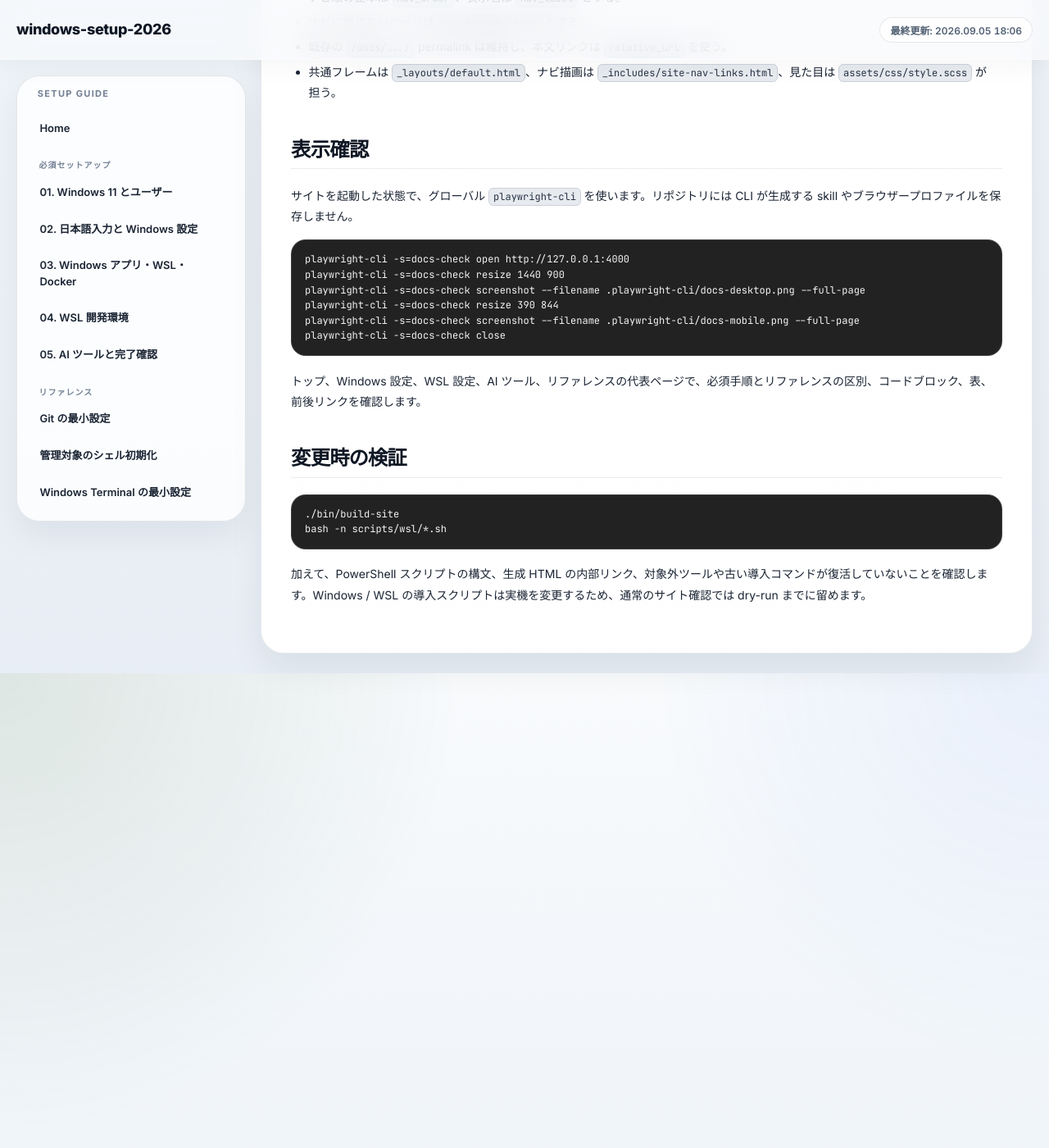
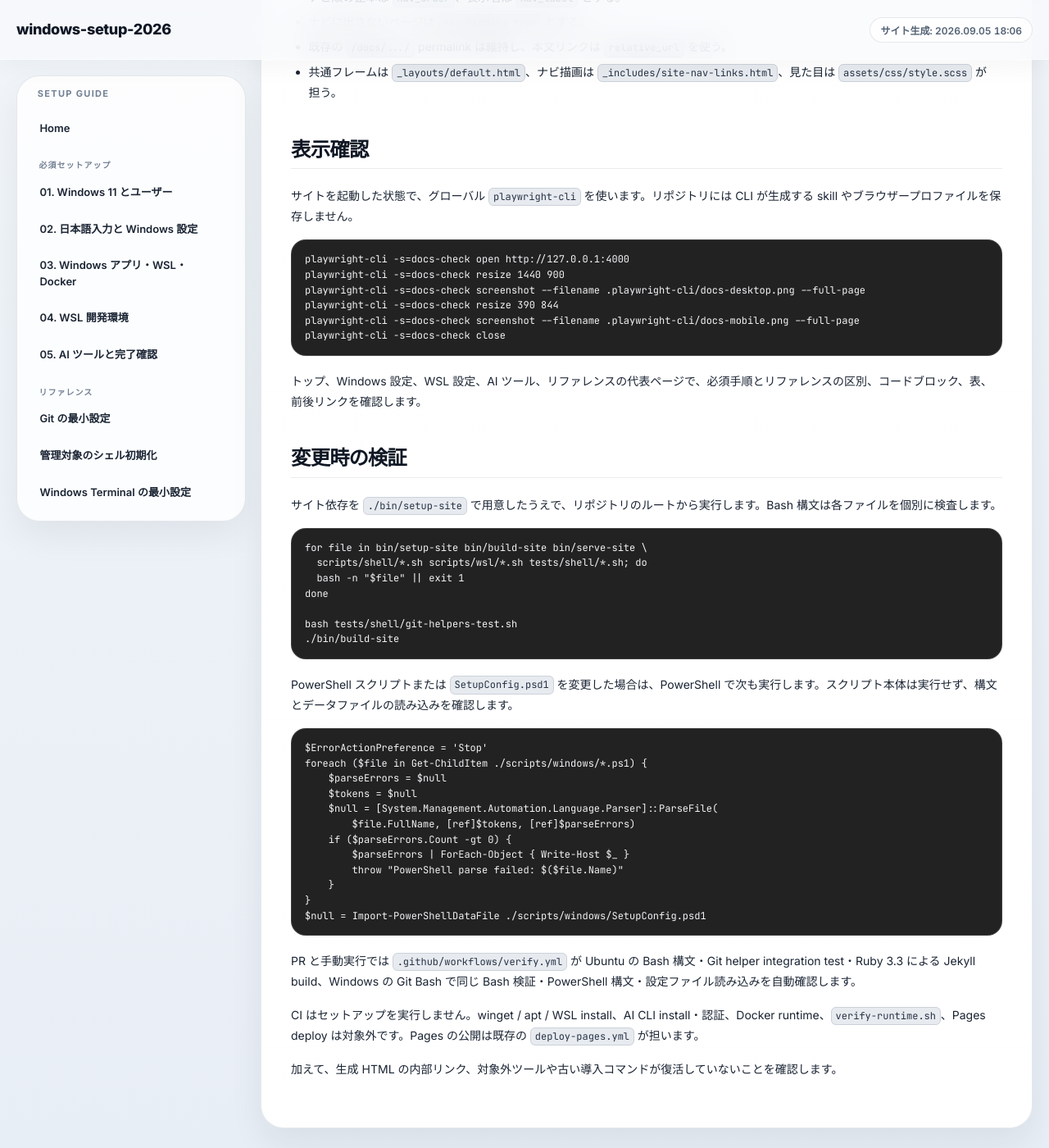
Before and after one commit to koumatsumoto/windows-setup-2026, a Jekyll site: the page built from AUTHORING.md, in a window 1280 px wide and 1400 px high, scrolled down 718 px. Shown: the whole window at 82% size. Built offline with Jekyll 4.4.1, drawn with Linux system fonts in a browser that asks for light colours; our own code applies the rules of GitHub Pages for plain Markdown files; some of the changed text lies outside the part shown.

Commit message:
fix: セットアップの段階別検証を整え PR CI を追加する
Step 4 は WSL 基盤だけを検証し、AI CLI の存在と認証は --final に限定する。
Windows は WSL2 と既定 distro を別々に判定する。
PR では構文・Git helper integration・Jekyll build を実行し、セットアップや認証は実行しない。
対応する手順と検証対象を同期し、不要依存と生成時刻の誤表示を整理する。

Refs #25

````diff
--- a/AUTHORING.md
+++ b/AUTHORING.md
@@ -4,7 +4,7 @@
 
 ## ローカル確認
 
-Ruby / Bundler がある環境では次を実行します。依存は `vendor/bundle` に閉じます。
+Ruby 3.3 / Bundler がある環境では次を実行します。依存は `vendor/bundle` に閉じます。
 
 ```bash
 ./bin/setup-site
@@ -40,9 +40,37 @@ playwright-cli -s=docs-check close
 
 ## 変更時の検証
 
+サイト依存を `./bin/setup-site` で用意したうえで、リポジトリのルートから実行します。Bash 構文は各ファイルを個別に検査します。
+
 ```bash
+for file in bin/setup-site bin/build-site bin/serve-site \
+  scripts/shell/*.sh scripts/wsl/*.sh tests/shell/*.sh; do
+  bash -n "$file" || exit 1
+done
+
+bash tests/shell/git-helpers-test.sh
 ./bin/build-site
-bash -n scripts/wsl/*.sh
 ```
 
-加えて、PowerShell スクリプトの構文、生成 HTML の内部リンク、対象外ツールや古い導入コマンドが復活していないことを確認します。Windows / WSL の導入スクリプトは実機を変更するため、通常のサイト確認では dry-run までに留めます。
+PowerShell スクリプトまたは `SetupConfig.psd1` を変更した場合は、PowerShell で次も実行します。スクリプト本体は実行せず、構文とデータファイルの読み込みを確認します。
+
+```powershell
+$ErrorActionPreference = 'Stop'
+foreach ($file in Get-ChildItem ./scripts/windows/*.ps1) {
+    $parseErrors = $null
+    $tokens = $null
+    $null = [System.Management.Automation.Language.Parser]::ParseFile(
+        $file.FullName, [ref]$tokens, [ref]$parseErrors)
+    if ($parseErrors.Count -gt 0) {
+        $parseErrors | ForEach-Object { Write-Host $_ }
+        throw "PowerShell parse failed: $($file.Name)"
+    }
+}
+$null = Import-PowerShellDataFile ./scripts/windows/SetupConfig.psd1
+```
+
+PR と手動実行では `.github/workflows/verify.yml` が Ubuntu の Bash 構文・Git helper integration test・Ruby 3.3 による Jekyll build、Windows の Git Bash で同じ Bash 検証・PowerShell 構文・設定ファイル読み込みを自動確認します。
+
+CI はセットアップを実行しません。winget / apt / WSL install、AI CLI install・認証、Docker runtime、`verify-runtime.sh`、Pages deploy は対象外です。Pages の公開は既存の `deploy-pages.yml` が担います。
+
+加えて、生成 HTML の内部リンク、対象外ツールや古い導入コマンドが復活していないことを確認します。
--- a/_config.yml
+++ b/_config.yml
@@ -20,4 +20,4 @@ theme_settings:
   mobile_nav_label: Guide
   docs_path_prefix: /docs/
   show_build_time: true
-  build_time_label: 最終更新
+  build_time_label: サイト生成
````
Also changed, not shown: docs/04-UBUNTU-SETUP.md (+2 -0 lines), docs/08-AI-CODING-TOOLS.md (+3 -3 lines), .github/workflows/verify.yml (added), 4 other files.
